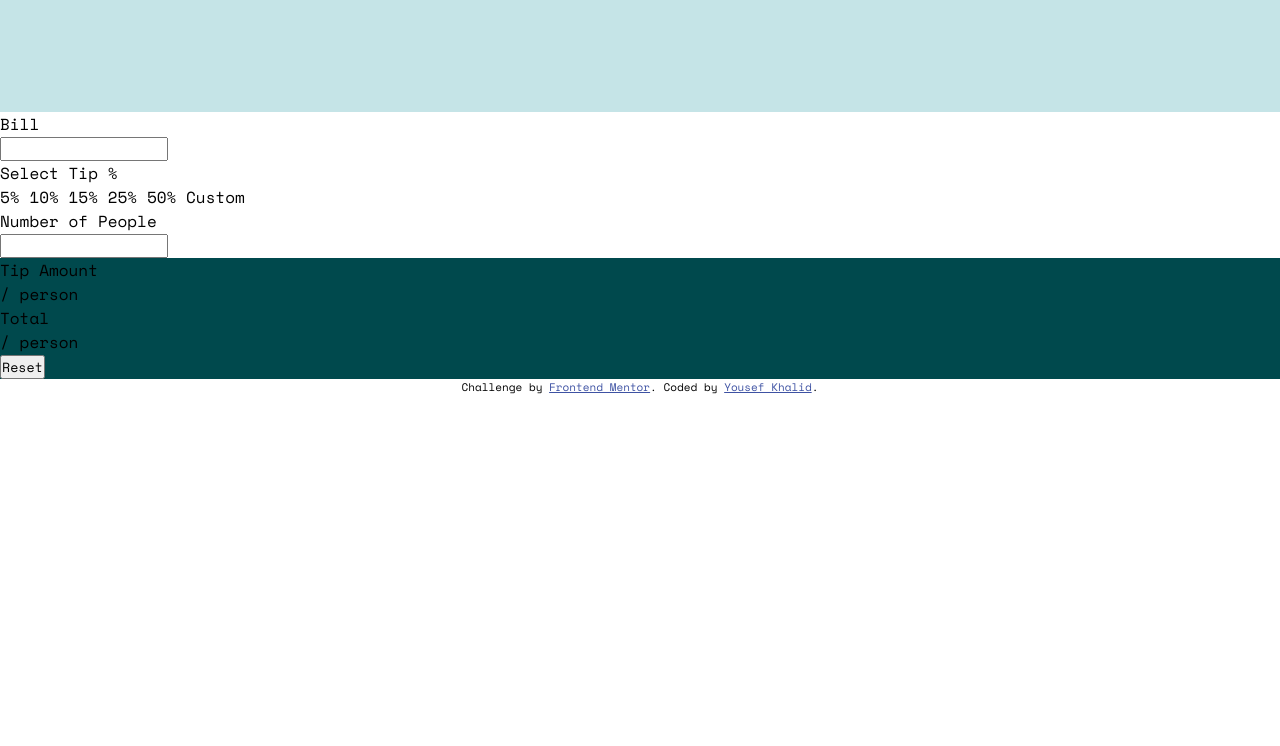
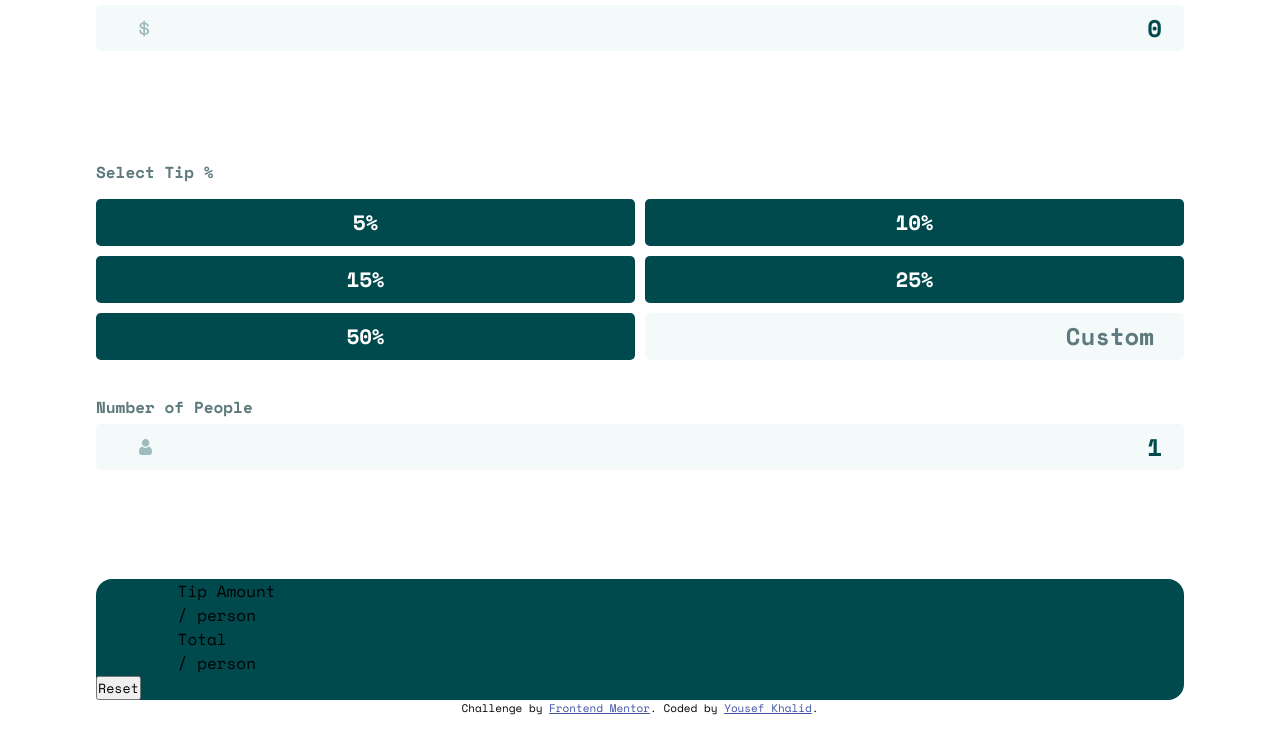
Before and after one commit to YousefKhalid-iq/tip-calculator-app, a plain HTML site: page index.html in a window 1280 px wide. Shown: the part 198-944 px from the top of the page. Before the commit the page ends 800 px from the top, so only its background shows below. Drawn offline with nearby package versions, Linux system fonts and the light colour scheme.

Commit message:
Add files via upload

```diff
--- a/index.html
+++ b/index.html
@@ -15,28 +15,39 @@
     <div class="logo-cont">
       <img alt="logo image" class="logo-img" src="images/logo.svg">
     </div>
+    <div class="main-cont">
       <div class="main-content-cont">
-      <p>
+        <p class="bill-p">
           Bill
         </p>
-      <input type="Number" name="">
-      <p>
+        <input id="bill-input" type="Number" value="0" min="0">
+        <p class="select-tip-p">
           Select Tip %
         </p>
-      <div class=tip-grid>
+        <div class="tip-grid">
+          <button class="btn-5">
             5%
+          </button>
+          <button class="btn-10">
             10%
+          </button>
+          <button class="btn-15">
             15%
+          </button>
+          <button class="btn-25">
             25%
+          </button>
+          <button class="btn-50">
              50%
-        Custom
+          </button>
+          <input class="custom-input" type="number" name="Custom" placeholder="Custom">
         </div>
-      <p>
+        <p class="number-of-people-p">
           Number of People
         </p>
-      <input type="Number" name="">
+        <input id="number-of-people-input" type="Number" value="1" min="1">
         <div class="tip-output-cont">
-        <div>
+          <div class="tip-person">
             <div class="tip-person-cont">
               <p class="tip-p">
                 Tip Amount
@@ -48,7 +59,7 @@
             <diV>
             </diV>
           </div>
-        <div>
+          <div class="total-person">
             <div class="total-person-cont">
               <p class="total-p">
                 Total
@@ -66,11 +77,13 @@
             </button>
           </div>
         </div>
-    </div>
         <div class="attribution">
           Challenge by <a href="https://www.frontendmentor.io?ref=challenge" target="_blank">Frontend Mentor</a>.
           Coded by <a href="https://github.com/YousefKhalid-iq/tip-calculator-app">Yousef Khalid</a>.
         </div>
+      </div>
+    </div>
+
   </main>
 </body>
 </html>
--- a/style.css
+++ b/style.css
@@ -5,10 +5,13 @@
   font-family: 'Space Mono', monospace;
 }
 
+main {
+  background: hsl(185, 41%, 84%);
+}
+
 .logo-cont {
   width: 100%;
-  padding: 10% 0;
-  background: hsl(185, 41%, 84%);
+  padding: 50px 0 40px 0;
 }
 
 .logo-img {
@@ -16,13 +19,112 @@
   margin: 0 auto;
 }
 
+.main-cont {
+  background-color: hsl(0, 0%, 100%);
+  border-radius: 1.5rem 1.5rem 0 0;
+}
+
 .main-content-cont {
-  background-color: hsl(0, 0%, 100%);
-  border-top-left-radius: 20px;
+  width: 85%;
+  margin: 0 auto;
+  padding: 30px 0;
+}
+
+.bill-p, .select-tip-p, .number-of-people-p {
+  color: hsl(186, 14%, 43%);
+  font-weight: 700;
+  padding-bottom: 5px;
+}
+
+#bill-input, #number-of-people-input {
+  background-image: url(images/icon-dollar.svg);
+  background-repeat: no-repeat;
+  background-position: 4% center;
+  padding: 5px 7px 5px 15px;
+  width: 100%;
+  border: 0;
+  background-color: hsl(189, 41%, 97%);
+  border-radius: 0.3rem;
+  font-size: 1.5rem;
+  text-align: right;
+  color: hsl(183, 100%, 15%);
+  font-weight: 700;
+  margin-bottom: 10%;
+}
+
+#bill-input:focus, .custom-input:focus, #number-of-people-input  {
+  outline: none;
+}
+
+.tip-grid {
+  display: grid;
+  grid-template-columns: 1fr 1fr;
+  grid-template-rows: 1fr 1fr 1fr;
+  grid-template-areas: "btn5 btn10"
+  "btn15 btn25"
+  "btn50 input";
+  width: 100%;
+  grid-gap: 10px;
+  padding: 10px 0 35px 0;
+}
+
+.btn-5, .btn-10, .btn-15, .btn-25, .btn-50 {
+  grid-area: btn5;
+  padding: 8px 22px;
+  background-color:  hsl(183, 100%, 15%);
+  border: 0;
+  border-radius: 0.3rem;
+  color: hsl(0, 0%, 100%);
+  font-weight: 700;
+  font-size: 1.3rem;
+  cursor: pointer;
+}
+
+.btn-10 {
+  grid-area: btn10;
+}
+
+.btn-15 {
+  grid-area: btn15;
+}
+
+.btn-25 {
+  grid-area: btn25;
+}
+
+.btn-50 {
+  grid-area: btn50;
+}
+
+.custom-input {
+  width: 100%;
+  grid-area: input;
+  padding-right: 15px;
+  text-align: right;
+  border: 0;
+  background-color: hsl(189, 41%, 97%);
+  border-radius: 0.3rem;
+  font-size: 1.5rem;
+  color: hsl(186, 14%, 43%);
+  font-weight: 700;
+}
+
+.custom-input[type="number"]::placeholder {
+  color: hsl(186, 14%, 43%);
+}
+
+#number-of-people-input {
+  background-image: url(images/icon-person.svg);
 }
 
 .tip-output-cont {
   background-color: hsl(183, 100%, 15%);
+  border-radius: 1rem;
+}
+
+.tip-person, .total-person {
+  width: 85%;
+  margin: 0 auto;
 }
 
 .attribution {
```
Lines whose indentation alone changed are shown as unchanged.
